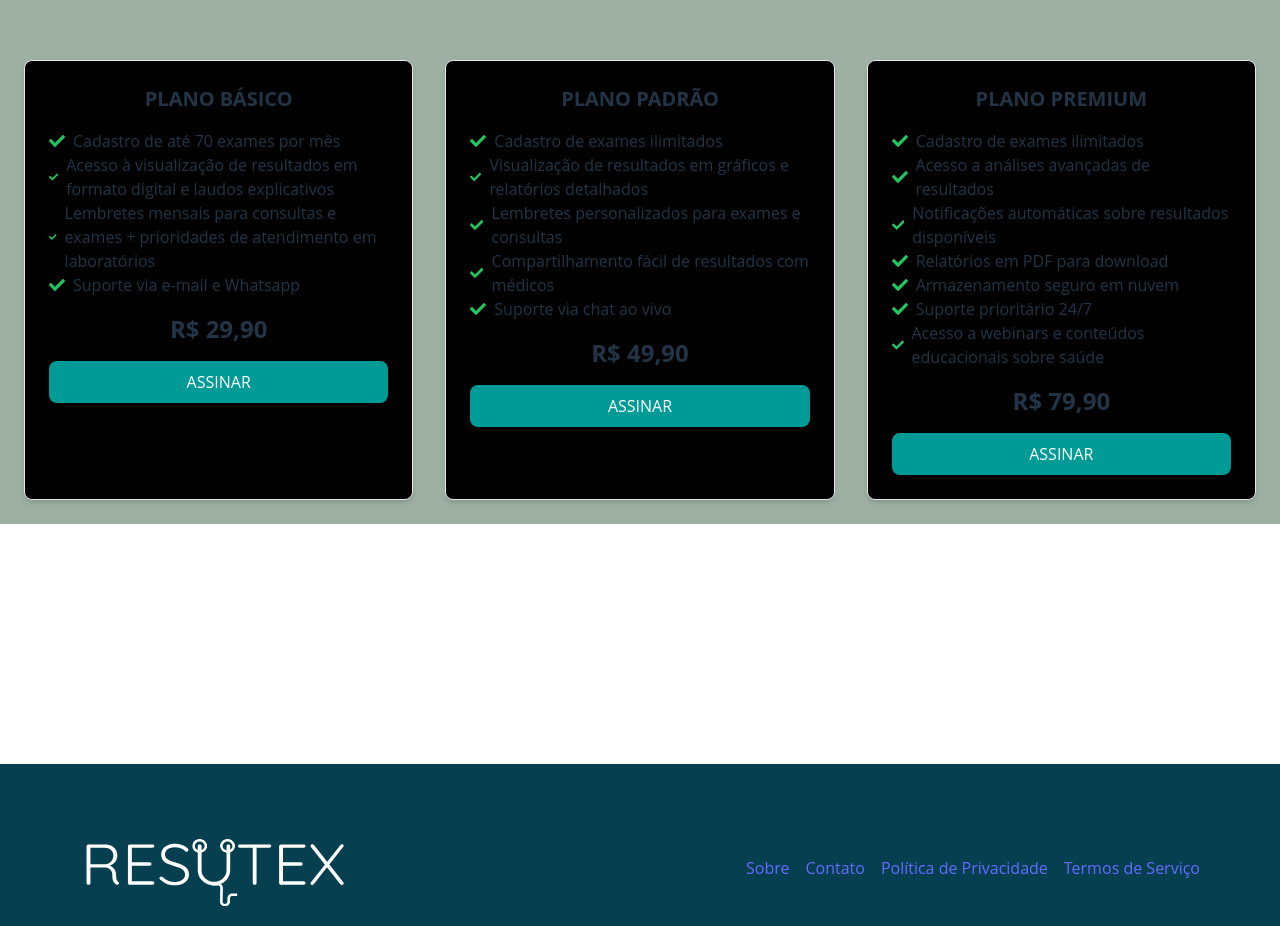
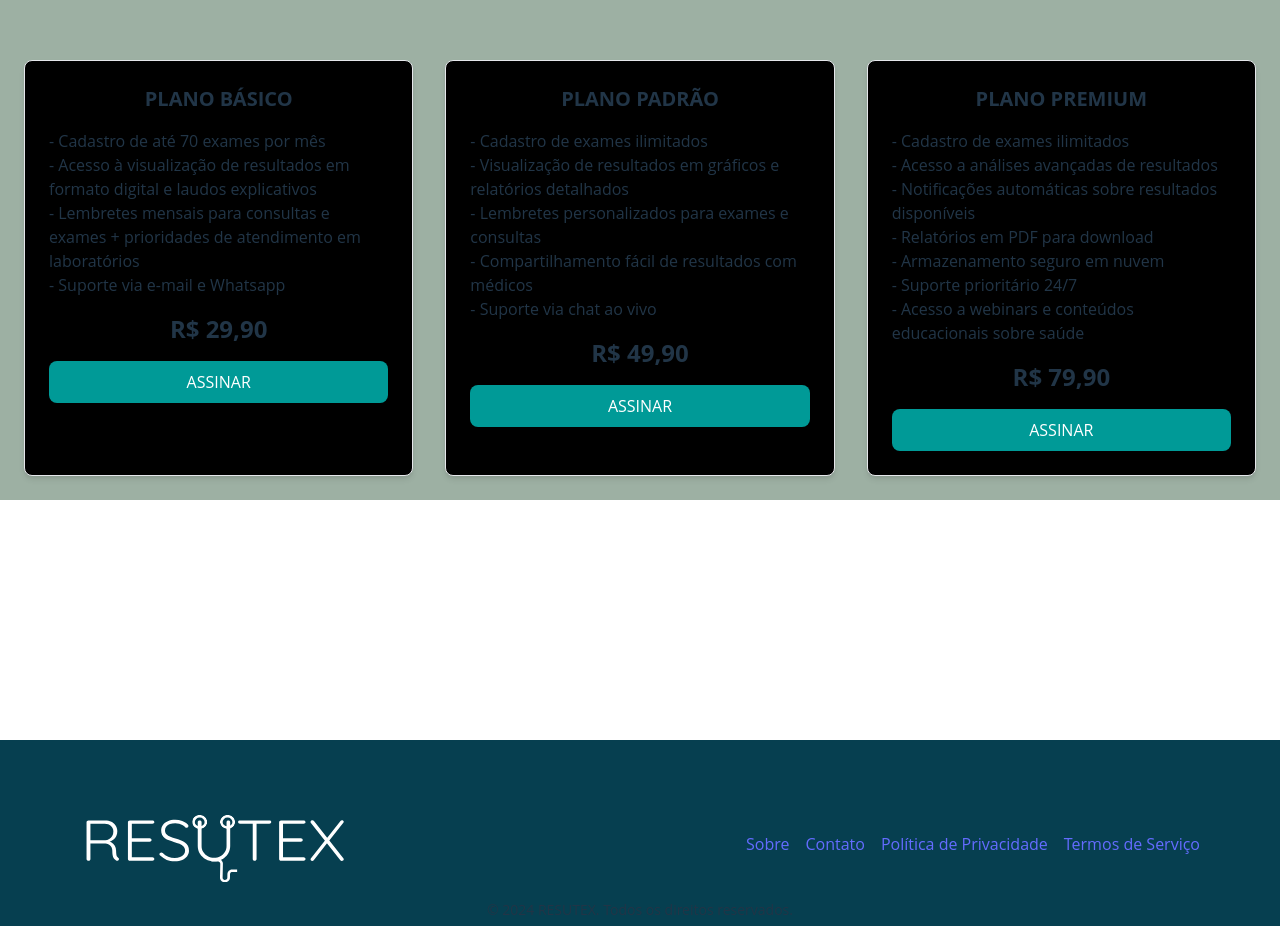
Before and after one commit to jotachristian/Resutex, a React (Vite) app: page / in a window 1280 px wide. Shown: the part 2320-3246 px from the top of the page. Built offline with nearby package versions, Linux system fonts and the light colour scheme.

Commit message:
Mudanças na extrutura de planos

```diff
--- a/src/pages/Home.jsx
+++ b/src/pages/Home.jsx
@@ -5,7 +5,6 @@ import Praticidade from '../assets/Praticidade.svg';
 import Organizacao from '../assets/Organizacao.svg';
 import Historico from '../assets/Historico.svg';
 import Agendamento from '../assets/Agendamento.svg';
-import { FaCheck } from 'react-icons/fa'; // Para usar o ícone de check
 import logo from '../assets/resutex-logo-w.svg';
 
 
@@ -81,10 +80,10 @@ function Home() {
         <div className="bg-black border rounded-lg shadow-md p-6 mt-20">
           <h3 className="text-xl font-bold text-center mb-4">PLANO BÁSICO</h3>
           <ul className="list-disc list-inside mb-4">
-            <li className="flex items-center"><FaCheck className="text-green-500 mr-2" />Cadastro de até 70 exames por mês</li>
-            <li className="flex items-center"><FaCheck className="text-green-500 mr-2" />Acesso à visualização de resultados em formato digital e laudos explicativos</li>
-            <li className="flex items-center"><FaCheck className="text-green-500 mr-2" />Lembretes mensais para consultas e exames + prioridades de atendimento em laboratórios</li>
-            <li className="flex items-center"><FaCheck className="text-green-500 mr-2" />Suporte via e-mail e Whatsapp</li>
+            <li className="flex items-center"> - Cadastro de até 70 exames por mês</li>
+            <li className="flex items-center"> - Acesso à visualização de resultados em formato digital e laudos explicativos</li>
+            <li className="flex items-center"> - Lembretes mensais para consultas e exames + prioridades de atendimento em laboratórios</li>
+            <li className="flex items-center"> - Suporte via e-mail e Whatsapp</li>
           </ul>
           <p className="text-center text-2xl font-bold mb-4">R$ 29,90</p>
           <button className="w-full bg-[#009A97] text-white py-2 rounded-lg">ASSINAR</button>
@@ -94,11 +93,11 @@ function Home() {
         <div className="bg-black border rounded-lg shadow-md p-6 mt-20">
           <h3 className="text-xl font-bold text-center mb-4">PLANO PADRÃO</h3>
           <ul className="list-disc list-inside mb-4">
-            <li className="flex items-center"><FaCheck className="text-green-500 mr-2" />Cadastro de exames ilimitados</li>
-            <li className="flex items-center"><FaCheck className="text-green-500 mr-2" />Visualização de resultados em gráficos e relatórios detalhados</li>
-            <li className="flex items-center"><FaCheck className="text-green-500 mr-2" />Lembretes personalizados para exames e consultas</li>
-            <li className="flex items-center"><FaCheck className="text-green-500 mr-2" />Compartilhamento fácil de resultados com médicos</li>
-            <li className="flex items-center"><FaCheck className="text-green-500 mr-2" />Suporte via chat ao vivo</li>
+            <li className="flex items-center"> - Cadastro de exames ilimitados</li>
+            <li className="flex items-center"> - Visualização de resultados em gráficos e relatórios detalhados</li>
+            <li className="flex items-center"> - Lembretes personalizados para exames e consultas</li>
+            <li className="flex items-center"> - Compartilhamento fácil de resultados com médicos</li>
+            <li className="flex items-center"> - Suporte via chat ao vivo</li>
           </ul>
           <p className="text-center text-2xl font-bold mb-4">R$ 49,90</p>
           <button className="w-full bg-[#009A97] text-white py-2 rounded-lg">ASSINAR</button>
@@ -108,13 +107,13 @@ function Home() {
         <div className="bg-black border rounded-lg shadow-md p-6 mt-20">
           <h3 className="text-xl font-bold text-center mb-4">PLANO PREMIUM</h3>
           <ul className="list-disc list-inside mb-4">
-            <li className="flex items-center"><FaCheck className="text-green-500 mr-2" />Cadastro de exames ilimitados</li>
-            <li className="flex items-center"><FaCheck className="text-green-500 mr-2" />Acesso a análises avançadas de resultados</li>
-            <li className="flex items-center"><FaCheck className="text-green-500 mr-2" />Notificações automáticas sobre resultados disponíveis</li>
-            <li className="flex items-center"><FaCheck className="text-green-500 mr-2" />Relatórios em PDF para download</li>
-            <li className="flex items-center"><FaCheck className="text-green-500 mr-2" />Armazenamento seguro em nuvem</li>
-            <li className="flex items-center"><FaCheck className="text-green-500 mr-2" />Suporte prioritário 24/7</li>
-            <li className="flex items-center"><FaCheck className="text-green-500 mr-2" />Acesso a webinars e conteúdos educacionais sobre saúde</li>
+            <li className="flex items-center"> - Cadastro de exames ilimitados</li>
+            <li className="flex items-center"> - Acesso a análises avançadas de resultados</li>
+            <li className="flex items-center"> - Notificações automáticas sobre resultados disponíveis</li>
+            <li className="flex items-center"> - Relatórios em PDF para download</li>
+            <li className="flex items-center"> - Armazenamento seguro em nuvem</li>
+            <li className="flex items-center"> - Suporte prioritário 24/7</li>
+            <li className="flex items-center"> - Acesso a webinars e conteúdos educacionais sobre saúde</li>
           </ul>
           <p className="text-center text-2xl font-bold mb-4">R$ 79,90</p>
           <button className="w-full bg-[#009A97] text-white py-2 rounded-lg">ASSINAR</button>
--- a/vite.config.js
+++ b/vite.config.js
@@ -1,11 +1,8 @@
-import { defineConfig } from 'vite';
-import react from '@vitejs/plugin-react';
+import { defineConfig } from 'vite'
+import react from '@vitejs/plugin-react'
 
 // Configuração inicial padrão para projetos React com Vite
 export default defineConfig({
   base: '/',
-  plugins: [react()],
-  optimizeDeps: {
-    include: ['react-icons/fa'],
-  },
-});
+  plugins: [react()]
+})
```
